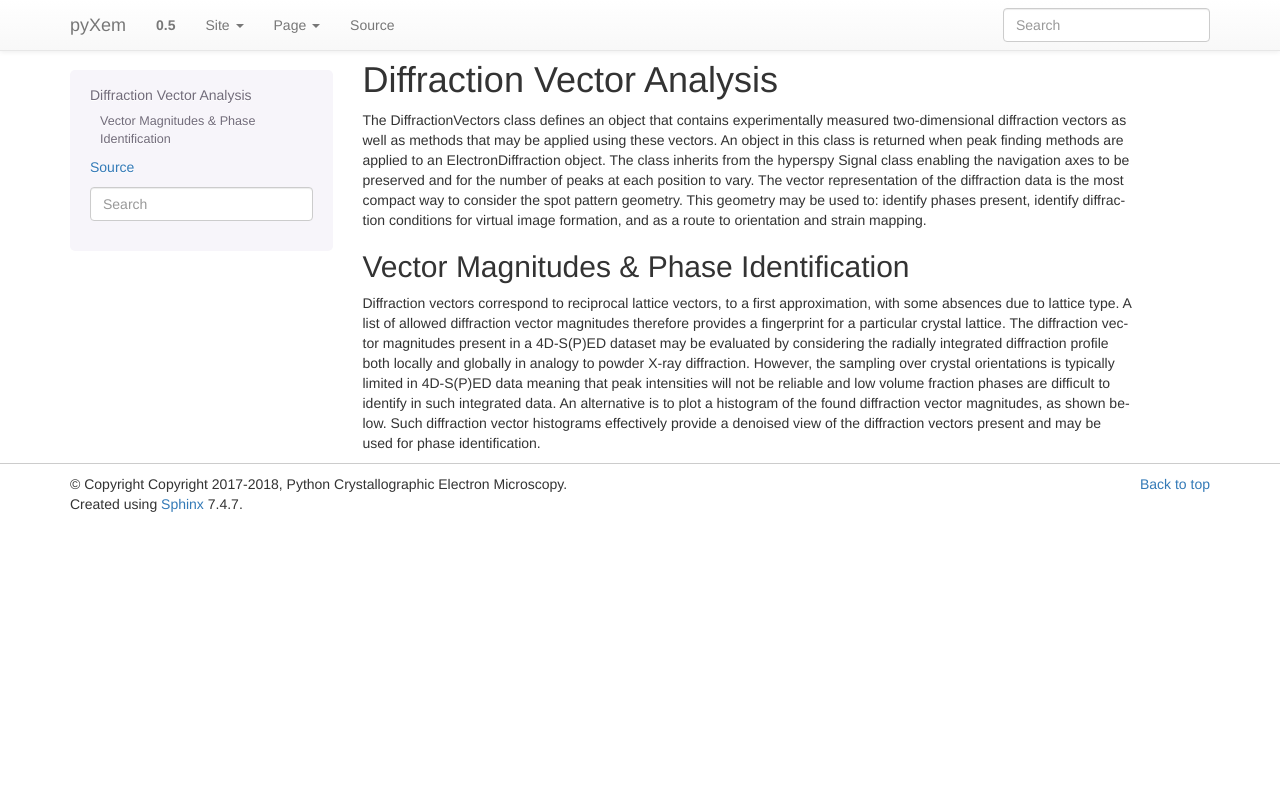
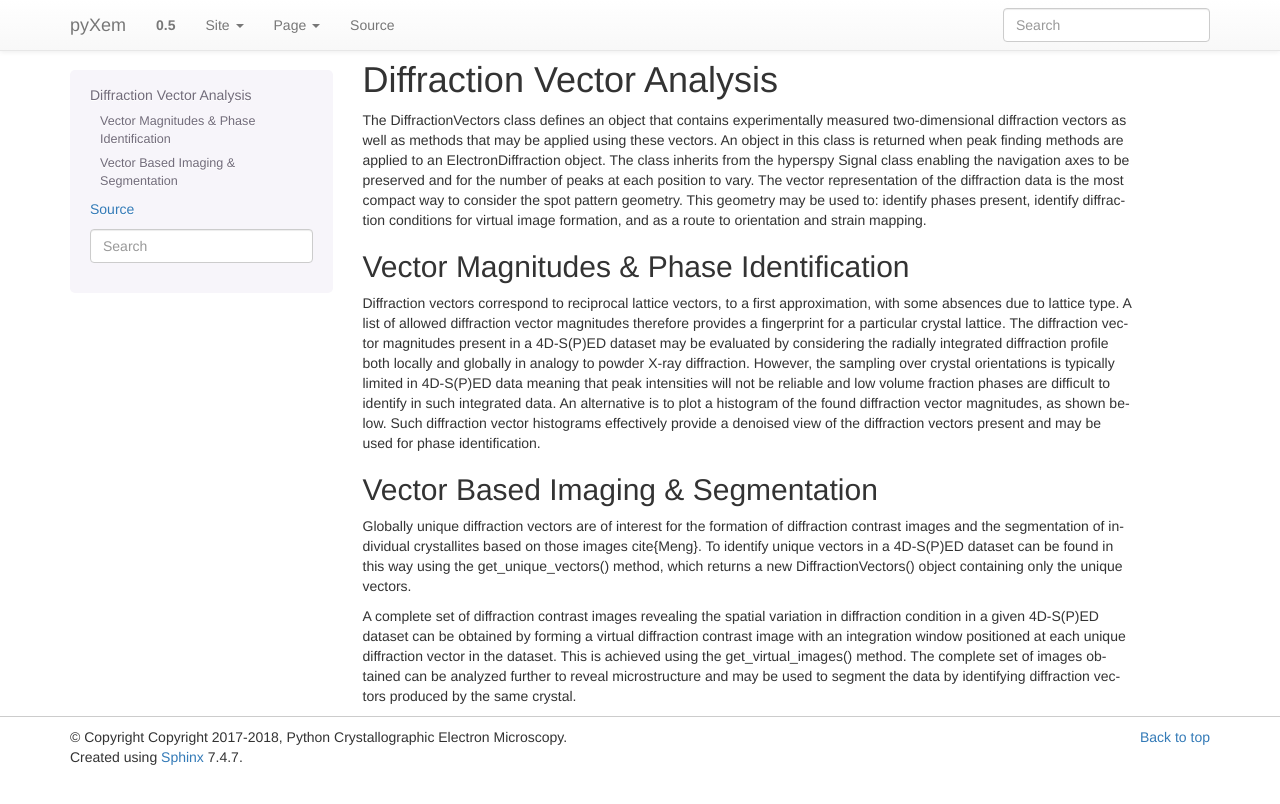
Before and after one commit to pyxem/pyxem, a Sphinx documentation site: the page built from docs/source/diffraction_vectors.rst, in a window 1280 px wide. Shown: the top 804 px of the page. Built offline with Sphinx 7.4.7, drawn with Linux system fonts in a browser that asks for light colours.

Commit message:
diffraction vectors docs

```diff
--- a/docs/source/diffraction_vectors.rst
+++ b/docs/source/diffraction_vectors.rst
@@ -27,3 +27,20 @@ identify in such integrated data. An alternative is to plot a histogram of the
 found diffraction vector magnitudes, as shown below. Such diffraction vector
 histograms effectively provide a denoised view of the diffraction vectors present
 and may be used for phase identification.
+
+Vector Based Imaging & Segmentation
+-----------------------------------
+
+Globally unique diffraction vectors are of interest for the formation of
+diffraction contrast images and the segmentation of individual crystallites based
+on those images \cite{Meng}. To identify unique vectors in a 4D-S(P)ED dataset
+can be found in this way using the get_unique_vectors() method, which returns a
+new DiffractionVectors() object containing only the unique vectors.
+
+A complete set of diffraction contrast images revealing the spatial variation in
+diffraction condition in a given 4D-S(P)ED dataset can be obtained by forming a
+virtual diffraction contrast image with an integration window positioned at each
+unique diffraction vector in the dataset. This is achieved using the get_virtual_images()
+method. The complete set of images obtained can be analyzed further to reveal
+microstructure and may be used to segment the data by identifying diffraction
+vectors produced by the same crystal.
```
Also changed, not shown: docs/source/orientation_imaging.rst (+14 -2 lines).
